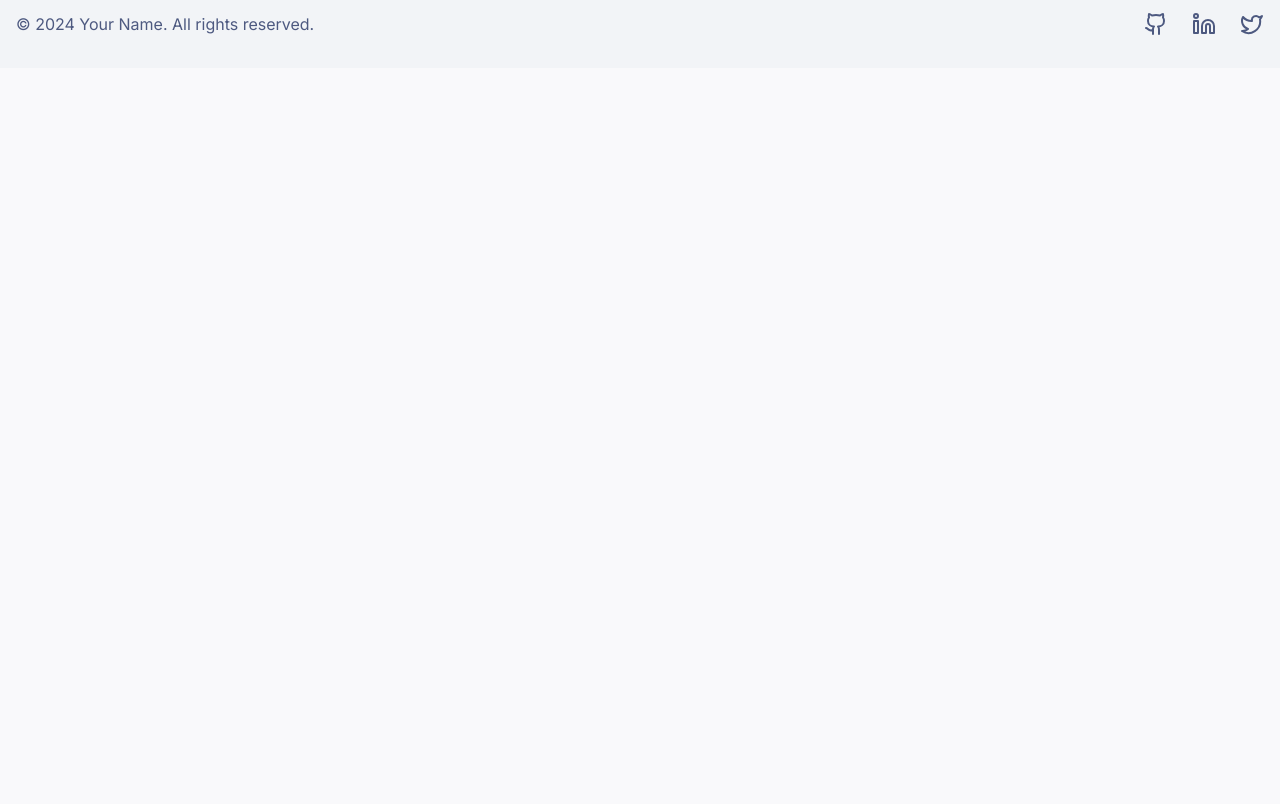
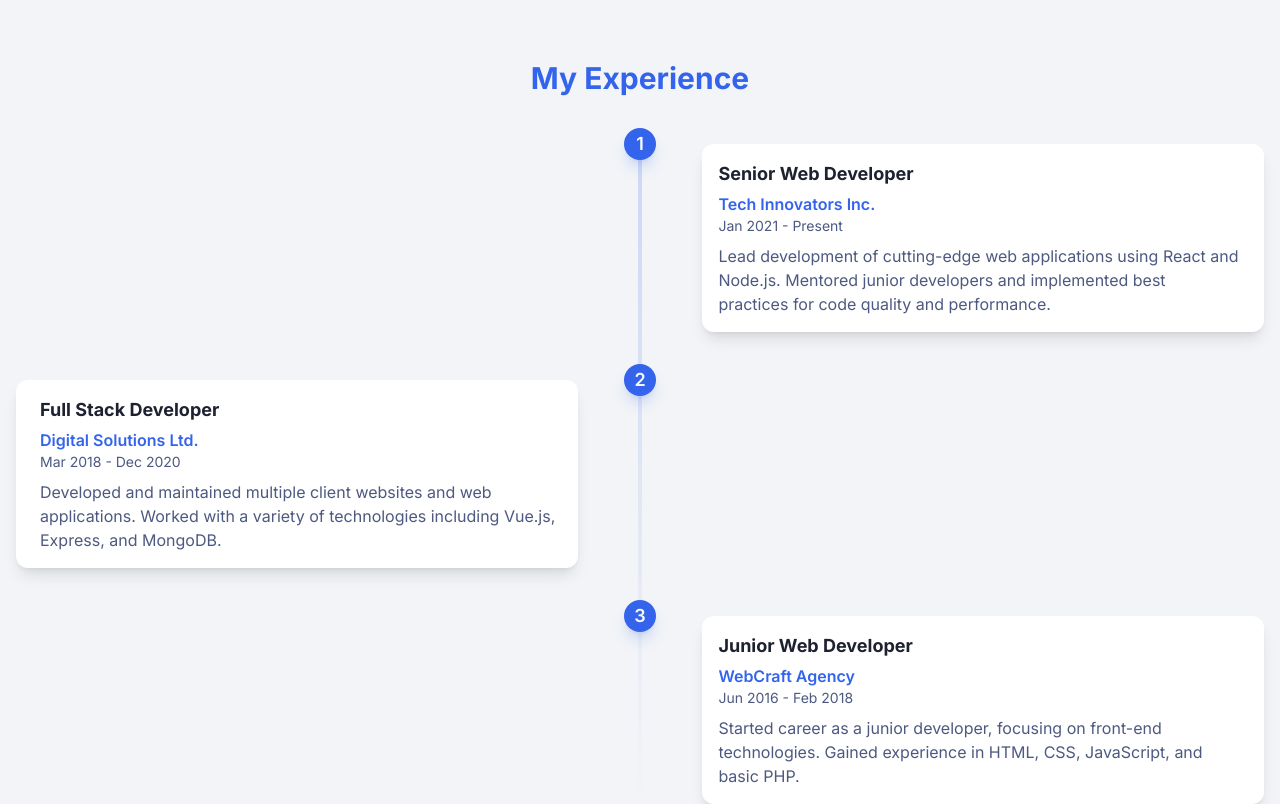
Before and after one commit to AmrAbouElkair/Portfolio, a Next.js app: page / in a window 1280 px wide. Shown: the part 1380-2184 px from the top of the page. Before the commit the page ends 1448 px from the top, so only its background shows below. Built offline with nearby package versions, Linux system fonts and the light colour scheme.

Commit message:
Create a Experiance section and import it in the route.

```diff
--- a/src/app/page.tsx
+++ b/src/app/page.tsx
@@ -1,4 +1,10 @@
-import { About, Footer, Header, Hero } from "@/components/views/home";
+import {
+  About,
+  Footer,
+  Header,
+  Hero,
+  Experience,
+} from "@/components/views/home";
 
 export default function Home() {
   return (
@@ -7,6 +13,7 @@ export default function Home() {
       <main className="flex-grow">
         <Hero />
         <About />
+        <Experience />
       </main>
       <Footer />
     </div>
--- a/src/components/views/home/index.ts
+++ b/src/components/views/home/index.ts
@@ -2,3 +2,4 @@ export { default as Header } from "./sections/Header";
 export { default as Footer } from "./sections/Footer";
 export { default as Hero } from "./sections/Hero";
 export { default as About } from "./sections/About";
+export { default as Experience } from "./sections/Experiance";
--- /dev/null
+++ b/src/components/views/home/sections/Experiance.tsx
@@ -0,0 +1,80 @@
+"use client";
+
+import { motion } from "framer-motion";
+
+const experiences = [
+  {
+    title: "Senior Web Developer",
+    company: "Tech Innovators Inc.",
+    period: "Jan 2021 - Present",
+    description:
+      "Lead development of cutting-edge web applications using React and Node.js. Mentored junior developers and implemented best practices for code quality and performance.",
+  },
+  {
+    title: "Full Stack Developer",
+    company: "Digital Solutions Ltd.",
+    period: "Mar 2018 - Dec 2020",
+    description:
+      "Developed and maintained multiple client websites and web applications. Worked with a variety of technologies including Vue.js, Express, and MongoDB.",
+  },
+  {
+    title: "Junior Web Developer",
+    company: "WebCraft Agency",
+    period: "Jun 2016 - Feb 2018",
+    description:
+      "Started career as a junior developer, focusing on front-end technologies. Gained experience in HTML, CSS, JavaScript, and basic PHP.",
+  },
+];
+
+export default function Experience() {
+  return (
+    <section id="experience" className="py-20 bg-secondary/50">
+      <div className="container mx-auto px-4">
+        <motion.h2
+          className="text-3xl font-bold mb-12 text-center gradient-text"
+          initial={{ opacity: 0, y: 20 }}
+          whileInView={{ opacity: 1, y: 0 }}
+          transition={{ duration: 0.5 }}
+          viewport={{ once: true }}
+        >
+          My Experience
+        </motion.h2>
+        <div className="relative">
+          <div className="absolute left-1/2 transform -translate-x-1/2 h-full w-1 timeline-gradient rounded-full" />
+          {experiences.map((exp, index) => (
+            <motion.div
+              key={index}
+              className="relative mb-12"
+              initial={{ opacity: 0, y: 50 }}
+              whileInView={{ opacity: 1, y: 0 }}
+              transition={{ duration: 0.5, delay: index * 0.1 }}
+              viewport={{ once: true }}
+            >
+              <div className="absolute left-1/2 transform flex items-center -translate-x-1/2 -translate-y-4 w-8 h-8 rounded-full bg-primary shadow-lg shadow-primary/20">
+                <h1 className="mx-auto font-semibold text-lg text-primary-foreground">
+                  {index + 1}
+                </h1>
+              </div>
+              <motion.div
+                whileHover={{ scale: 1.02 }}
+                transition={{ type: "spring", stiffness: 300 }}
+                className={`w-[45%] bg-card rounded-xl shadow-lg px-6 py-4 ${
+                  index % 2 === 0 ? "ml-auto pl-4" : "mr-auto pr-4"
+                }`}
+              >
+                <h3 className="font-bold text-lg mb-1">{exp.title}</h3>
+                <div>
+                  <p className="font-semibold text-primary">{exp.company}</p>
+                  <p className="text-sm text-muted-foreground mb-2">
+                    {exp.period}
+                  </p>
+                  <p className="text-muted-foreground">{exp.description}</p>
+                </div>
+              </motion.div>
+            </motion.div>
+          ))}
+        </div>
+      </div>
+    </section>
+  );
+}
```
